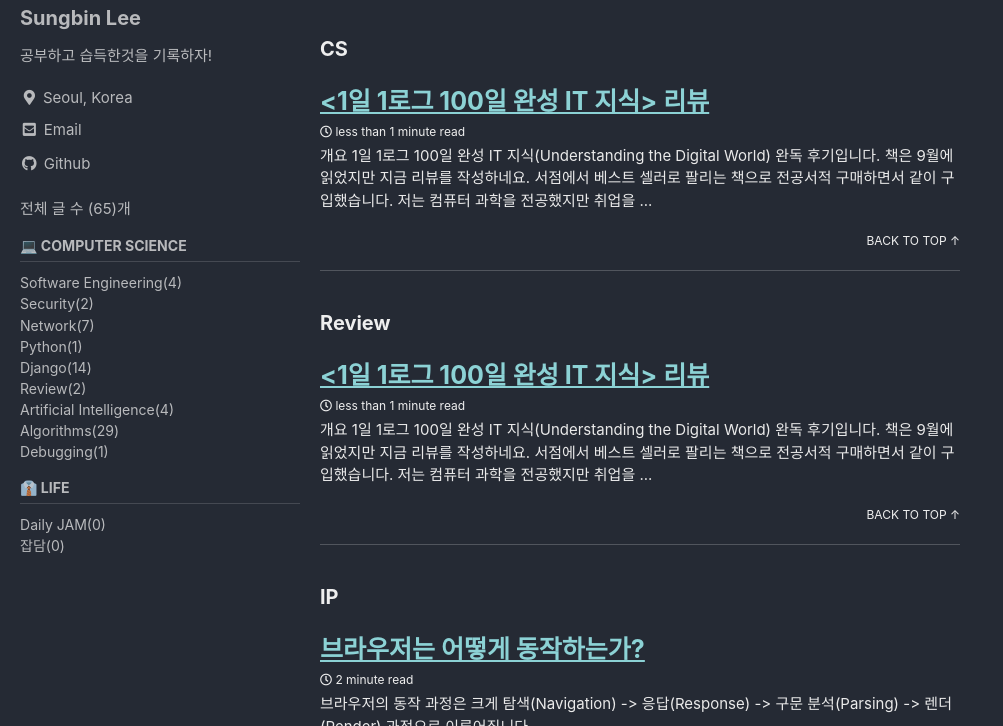
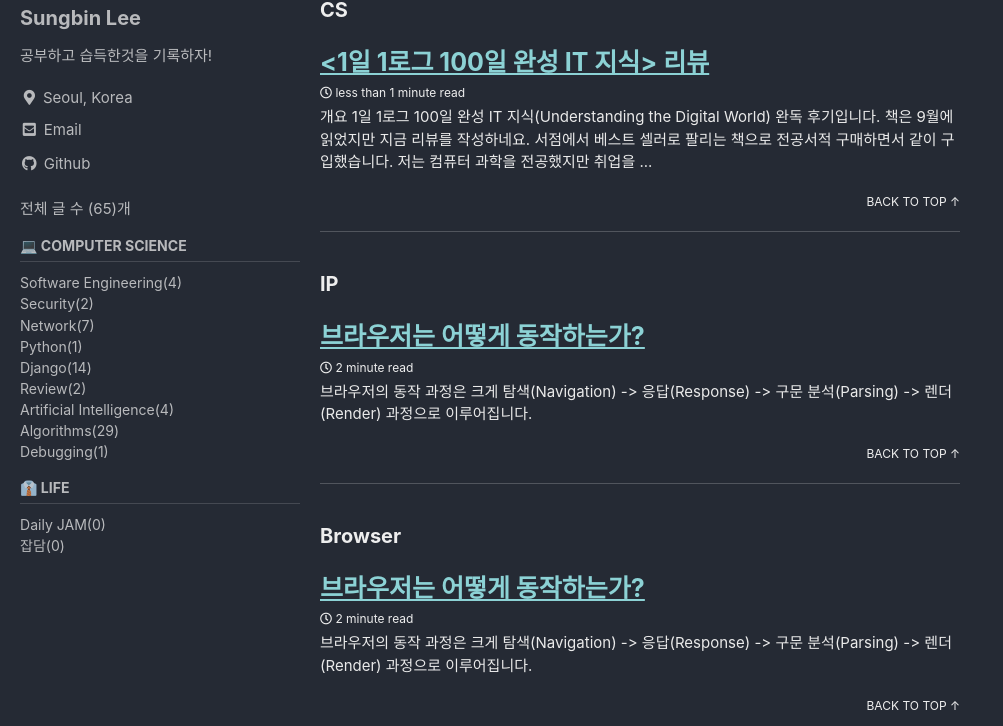
Before and after one commit to sungbinlee/tech.sungbinlee.dev, a Jekyll site: the page built from _pages/tag-archive.md, in a window 1280 px wide and 900 px high, scrolled down 32381 px, cut to the strip 174-900 px from the top of the window. Shown: the whole strip, without its empty margins (0-1003 px from the left). Built offline with Jekyll 4.4.1, drawn with Linux system fonts in a browser that asks for light colours; cached includes are drawn as plain includes.

Commit message:
Update 2023-11-15-understanding-the-digital-world.md

```diff
--- a/_posts/Review/2023-11-15-understanding-the-digital-world.md
+++ b/_posts/Review/2023-11-15-understanding-the-digital-world.md
@@ -5,7 +5,6 @@ categories:
 tags:
   - Book
   - CS
-  - Review
 toc: true
 toc_sticky: true
 toc_label: "1일 1로그 100일 완성 IT 지식"
```
